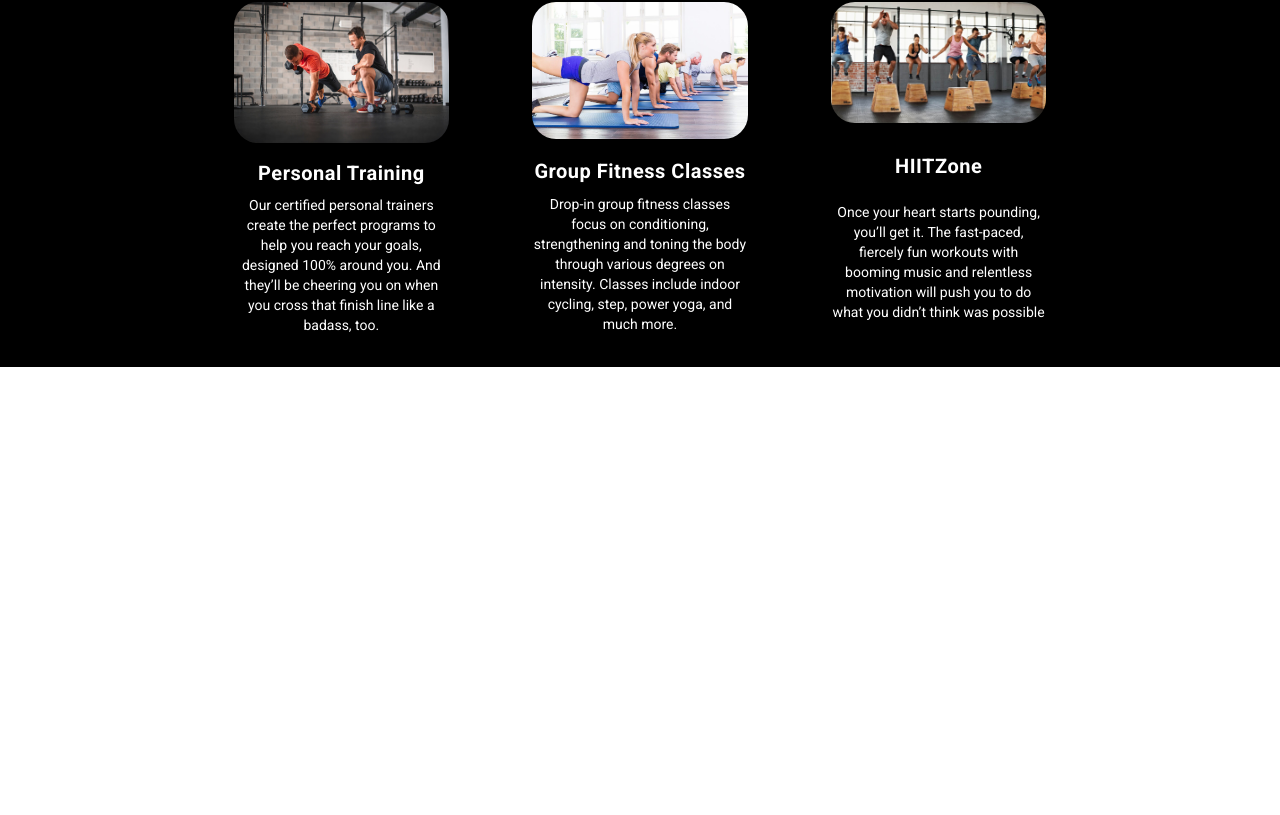
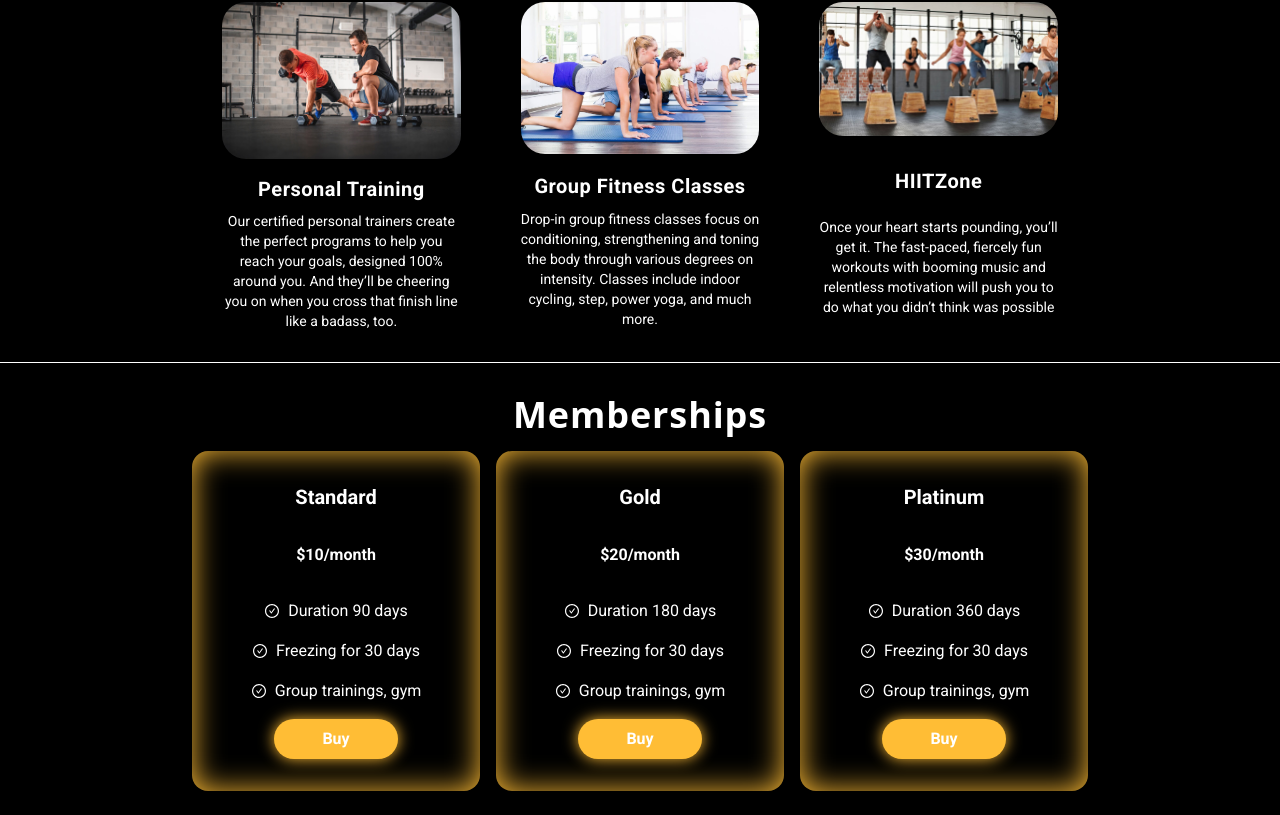
Before and after one commit to VictorMMartinezJr/Fitness-Landing-Page, a React (Create React App) app: page / in a window 1280 px wide. Shown: the part 1422-2237 px from the top of the page. Before the commit the page ends 1789 px from the top, so only its background shows below. Built offline with nearby package versions, Linux system fonts and the light colour scheme.

Commit message:
created memberships section with resposnive design

```diff
--- a/src/App.js
+++ b/src/App.js
@@ -1,6 +1,7 @@
 import "./App.css";
 import AboutUs from "./components/AboutUs";
 import Hero from "./components/Hero/main";
+import Memberships from "./components/Memberships";
 import Services from "./components/Services";
 
 function App() {
@@ -9,6 +10,7 @@ function App() {
       <Hero />
       <AboutUs />
       <Services />
+      <Memberships />
     </div>
   );
 }
--- a/src/components/Hero/main.js
+++ b/src/components/Hero/main.js
@@ -12,7 +12,8 @@ const Hero = () => {
         </h1>
         <a
           href="#"
-          className="bg-myYellow py-2 px-5 rounded-full shadow-2xl shadow-myYellow font-bold lg:py-3 lg:px-10"
+          className="bg-myYellow py-2 px-5 rounded-full font-bold lg:py-3 lg:px-10"
+          style={{ boxShadow: "0 0 15px #FFBD35" }}
         >
           GET STARTED
         </a>
--- /dev/null
+++ b/src/components/Memberships/MembershipCard.js
@@ -0,0 +1,36 @@
+import { AiOutlineCheckCircle } from "react-icons/ai";
+
+const MembershipCard = ({ title, price, days }) => {
+  return (
+    <div
+      className="w-[90%] mb-6 flex flex-col justify-center items-center rounded-2xl text-white font-Roboto lg:w-full"
+      style={{ boxShadow: "inset 0 0px 30px #FFBD35" }}
+    >
+      <h1 className="my-8 text-xl font-bold">{title}</h1>
+      <p className="mb-8 font-bold">{price}</p>
+      <ul>
+        <li className="mb-4 flex justify-center items-center">
+          <AiOutlineCheckCircle className="mr-2" />
+          <p>Duration {days} days</p>
+        </li>
+        <li className="mb-4 flex justify-center items-center">
+          <AiOutlineCheckCircle className="mr-2" />
+          <p>Freezing for 30 days</p>
+        </li>
+        <li className="mb-4 flex justify-center items-center">
+          <AiOutlineCheckCircle className="mr-2" />
+          <p>Group trainings, gym</p>
+        </li>
+      </ul>
+      <a
+        href="#"
+        className="bg-myYellow py-2 px-12 rounded-full mb-8 font-bold lg:py-2"
+        style={{ boxShadow: "0 0 15px #FFBD35" }}
+      >
+        Buy
+      </a>
+    </div>
+  );
+};
+
+export default MembershipCard;
--- /dev/null
+++ b/src/components/Memberships/MembershipCardData.js
@@ -0,0 +1,20 @@
+export const MembershipCardData = [
+  {
+    id: 1,
+    title: "Standard",
+    price: "$10/month",
+    days: "90",
+  },
+  {
+    id: 2,
+    title: "Gold",
+    price: "$20/month",
+    days: "180",
+  },
+  {
+    id: 3,
+    title: "Platinum",
+    price: "$30/month",
+    days: "360",
+  },
+];
--- /dev/null
+++ b/src/components/Memberships/index.js
@@ -0,0 +1,24 @@
+import MembershipCard from "./MembershipCard";
+import { MembershipCardData } from "./MembershipCardData";
+
+const Memberships = () => {
+  return (
+    <div className="bg-black myoutline flex flex-col justify-center items-center">
+      <h1 className="sub-header">Memberships</h1>
+      <div className="grid grid-cols-1 row-auto w-[90%] justify-items-center lg:grid-cols-3 lg:gap-x-4 xl:w-[70%] 2xl:w-[65%]">
+        {MembershipCardData.map((card) => {
+          return (
+            <MembershipCard
+              key={card.id}
+              title={card.title}
+              price={card.price}
+              days={card.days}
+            />
+          );
+        })}
+      </div>
+    </div>
+  );
+};
+
+export default Memberships;
--- a/src/components/Navbar.js
+++ b/src/components/Navbar.js
@@ -19,8 +19,8 @@ const Navbar = () => {
         } transition-transform bg-lightBlack text-white lg:static lg:flex-row lg:justify-end lg:items-center lg:translate-x-0 lg:w-auto`}
       >
         <li className="my-4 lg:my-0 mr-10 lg:p-4">About Us</li>
-        <li className="my-4 lg:my-0 mr-10 lg:p-4">Membership</li>
         <li className="my-4 lg:my-0 mr-10 lg:p-4">Services</li>
+        <li className="my-4 lg:my-0 mr-10 lg:p-4">Memberships</li>
         <li className="my-4 lg:my-0 mr-10 lg:p-4">Gallery</li>
         <li className="my-4 lg:my-0 mr-10 lg:p-4">Reviews</li>
       </ul>
--- a/src/components/Services/ServiceCard.js
+++ b/src/components/Services/ServiceCard.js
@@ -1,6 +1,6 @@
 const ServiceCard = ({ img, imgAlt, title, description }) => {
   return (
-    <div className="grid row-auto grid-cols-1 justify-items-center text-white text-center font-Roboto mb-6 w-[90%]">
+    <div className="grid row-auto grid-cols-1 justify-items-center text-white text-center font-Roboto mb-6 w-[90%] lg:w-full">
       <img src={img} alt={imgAlt} className="rounded-3xl w-[90%] md:w-[80%]" />
       <h1 className="font-bold tracking-wide mt-4 text-xl">{title}</h1>
       <p className="text-sm w-[90%] md:w-[80%] my-2">{description}</p>
```
